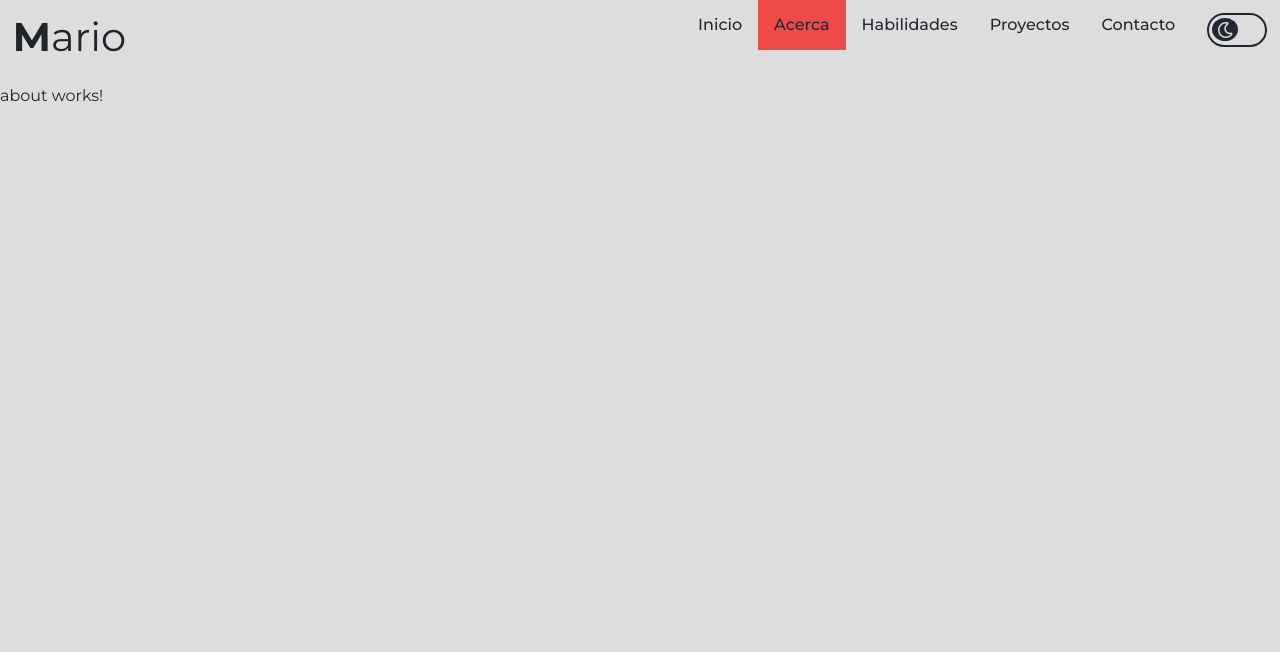
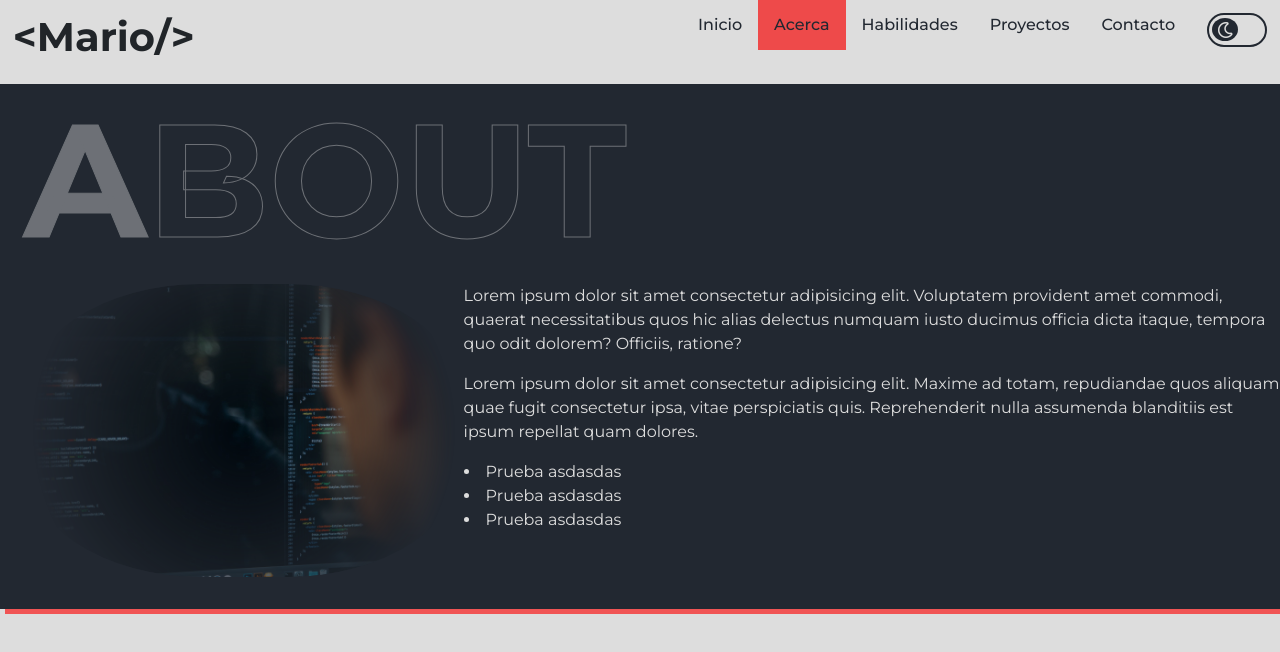
Before and after one commit to mariodelabarra/portfolio, an Angular app: page /about in a window 1280 px wide. Shown: the top 652 px of the page. Built offline with nearby package versions, Linux system fonts and the light colour scheme.

Commit message:
Home page and about page changes

```diff
--- a/src/app/pages/about/about.component.css
+++ b/src/app/pages/about/about.component.css
@@ -0,0 +1,58 @@
+#section {
+    width: 100%;
+    padding-bottom: 2em;
+}
+
+.about-article {
+    padding-left: 1.5em;
+}
+
+.about-title {
+    position: relative;
+    font-weight: 700;
+    font-size: 10em;
+    opacity: 0.4;
+    color: transparent;
+    -webkit-text-stroke: 1px #ddd;
+    animation: 1s opacityTitle;
+}
+
+@keyframes opacityTitle {
+    from {
+        opacity: 0.1;
+    }
+    to {
+        opacity: 0.4;
+    }
+}
+
+.about-title b {
+    color: #ddd;
+}
+
+.about-article img {
+    display: inline-block;
+    width: 100%;
+    border-radius: 40%;
+    -webkit-mask: radial-gradient(circle, #ddd, transparent 80%);
+}
+
+.image-grid {
+    display: grid;
+    grid-template-rows: 100%;
+    grid-template-columns: 35% 65%;
+}
+
+.image-grid-text {
+    overflow: hidden;
+}
+
+.image-grid-img img,
+.image-grid-text p,
+.image-grid-text ul {
+    animation: 1s opacityText;
+}
+
+.image-grid-text ul {
+    list-style: inside;
+}
--- a/src/app/pages/about/about.component.html
+++ b/src/app/pages/about/about.component.html
@@ -1 +1,27 @@
-<p>about works!</p>
+<section id="section">
+
+
+    <article class="about-article">
+        <h1 class="about-title"><b>A</b>BOUT</h1>
+
+        <div class="image-grid">
+            <div class="image-grid-img">
+                <img src="../../../assets/img/photo-development.jpg" alt="Foto programando">
+            </div>
+            <div class="image-grid-text">
+                <p>
+                    Lorem ipsum dolor sit amet consectetur adipisicing elit. Voluptatem provident amet commodi, quaerat necessitatibus quos hic alias delectus numquam iusto ducimus officia dicta itaque, tempora quo odit dolorem? Officiis, ratione?
+                </p>
+                <p>
+                    Lorem ipsum dolor sit amet consectetur adipisicing elit. Maxime ad totam, repudiandae quos aliquam quae fugit consectetur ipsa, vitae perspiciatis quis. Reprehenderit nulla assumenda blanditiis est ipsum repellat quam dolores.
+                </p>
+                <ul>
+                    <li>Prueba asdasdas</li>
+                    <li>Prueba asdasdas</li>
+                    <li>Prueba asdasdas</li>
+                </ul>
+            </div>
+        </div>
+
+    </article>
+</section>
--- a/src/app/pages/home/home.component.css
+++ b/src/app/pages/home/home.component.css
@@ -31,10 +31,12 @@
 .div-img-p {
     display: flex;
     align-items: center;
+    overflow: hidden;
 }
 
 .img-p {
     font-size: 1.8em;
+    animation: 1s slide-right;
 }
 
 .img-p i,
--- a/src/app/shared/navbar/navbar.component.html
+++ b/src/app/shared/navbar/navbar.component.html
@@ -1,5 +1,6 @@
 <nav id="navbar">
-    <h1 class="navbar-title"><b>M</b>ario</h1>
+    <h1 class="navbar-title">
+        <b>{{ title }}</b></h1>
 
     <ul class="navbar-list">
         <li *ngFor="let option of menuOptions">
--- a/src/app/shared/navbar/navbar.component.ts
+++ b/src/app/shared/navbar/navbar.component.ts
@@ -10,6 +10,7 @@ import { Router } from '@angular/router';
 export class NavbarComponent implements OnInit {
 
   menuOptions: any[];
+  title = "<Mario/>"
 
   constructor(private navbarService: NavbarService) {
     this.menuOptions = navbarService.menu;
--- a/src/styles.css
+++ b/src/styles.css
@@ -19,3 +19,28 @@ body {
     font-family: 'Montserrat', serif;
     background-color: #dddddd;
 }
+
+#section {
+    background-color: #222831;
+    color: #ddd;
+    box-shadow: 5px 5px 0px 0px #f05454;
+    width: 95%;
+}
+
+@keyframes slide-right {
+    from {
+        margin-left: -1000px;
+    }
+    to {
+        margin-left: 0%;
+    }
+}
+
+@keyframes opacityText {
+    from {
+        opacity: 0.1;
+    }
+    to {
+        opacity: 1;
+    }
+}
```
Also changed, not shown: src/assets/img/photo-development.jpg (added).
